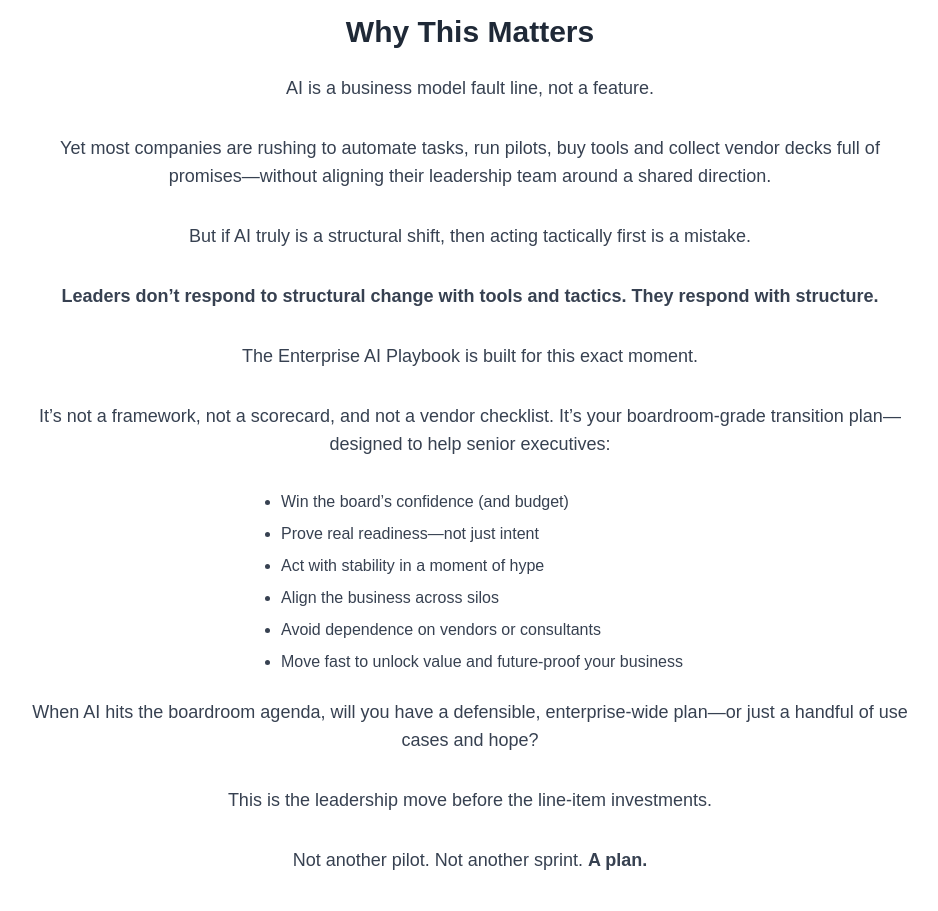
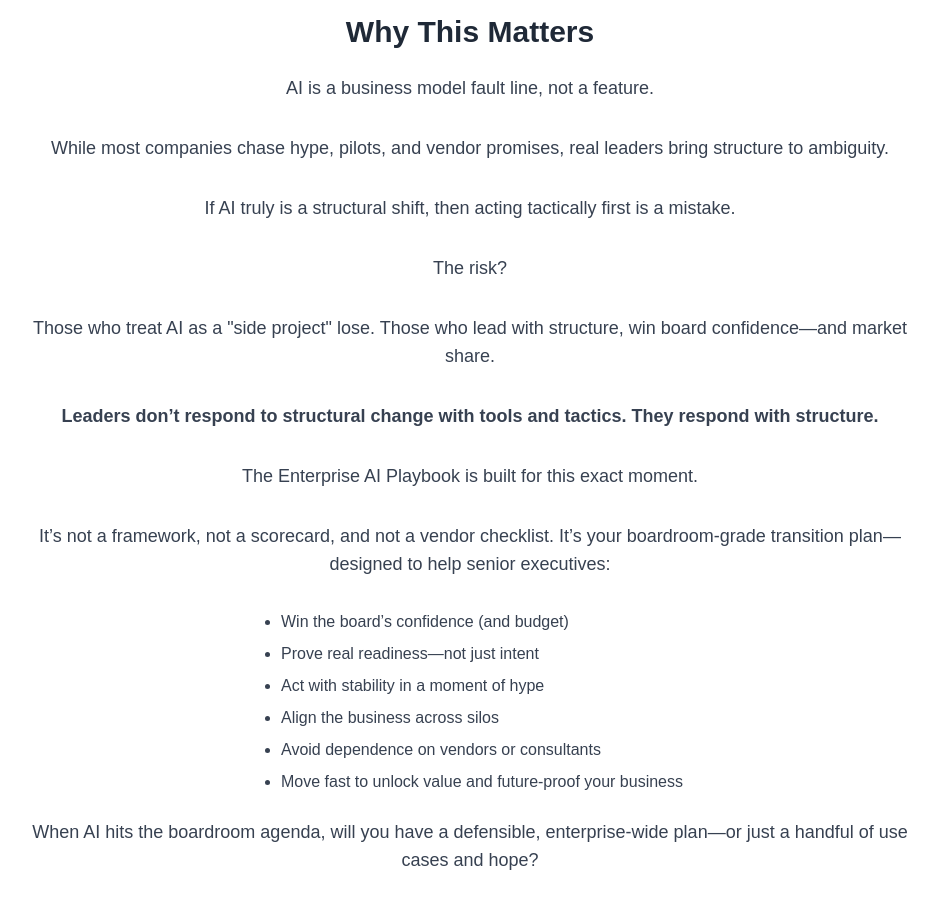
Before and after one commit to toviuncorksolutions/uncorksolutions-site, a Next.js app: page /enterprise-ai-playbook in a window 1280 px wide. Shown: the part 780-1691 px from the top of the page, without its empty margins (170-1108 px from the left). Built offline with nearby package versions, Linux system fonts and the light colour scheme; no server answers; a web font is replaced by a local one.

Commit message:
Update enterprise-ai-playbook.js

```diff
--- a/pages/enterprise-ai-playbook.js
+++ b/pages/enterprise-ai-playbook.js
@@ -535,12 +535,16 @@ export default function EnterpriseAIPlaybook() {
               AI is a business model fault line, not a feature.
             </p>
             <p className="text-lg text-gray-700 mb-8">
-              Yet most companies are rushing to automate tasks, run pilots, buy tools and collect
-              vendor decks full of promises&mdash;without aligning their leadership team around a
-              shared direction.
+              While most companies chase hype, pilots, and vendor promises, real leaders bring
+              structure to ambiguity.
             </p>
             <p className="text-lg text-gray-700 mb-8">
-              But if AI truly is a structural shift, then acting tactically first is a mistake.
+              If AI truly is a structural shift, then acting tactically first is a mistake.
+            </p>
+            <p className="text-lg text-gray-700 mb-8">The risk?</p>
+            <p className="text-lg text-gray-700 mb-8">
+              Those who treat AI as a &quot;side project&quot; lose. Those who lead with structure,
+              win board confidence&mdash;and market share.
             </p>
             <p className="text-lg text-gray-700 mb-8">
               <strong>
```
